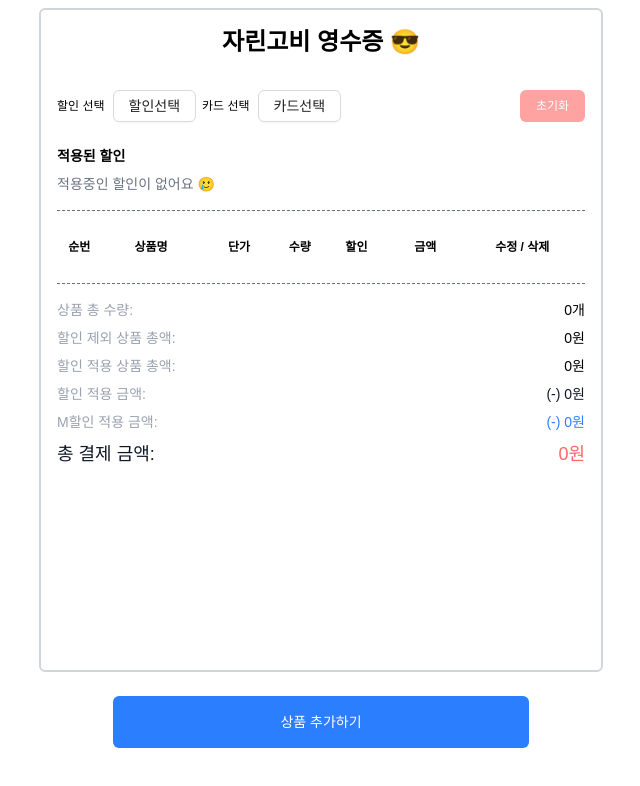
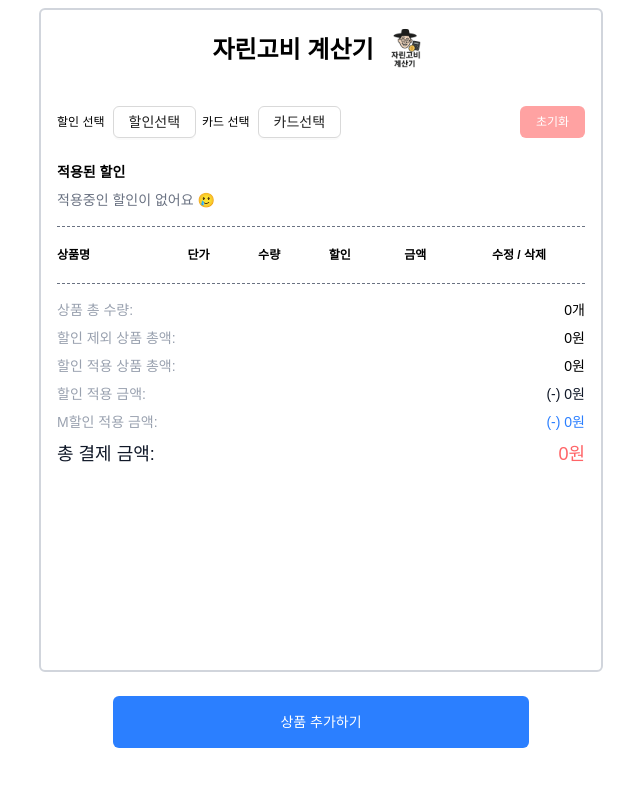
Before and after one commit to mkiz0403/m.caculator, a Next.js app: page / in a window 1280 px wide. Shown: the top 786 px of the page, without its empty margins (319-959 px from the left). Built offline with nearby package versions, Linux system fonts and the light colour scheme.

Commit message:
refector : td 사이즈 변경 , 헤더 문구 이미지 추가

```diff
--- a/src/app/caculator/page.tsx
+++ b/src/app/caculator/page.tsx
@@ -2,9 +2,9 @@
 
 import type { MenuProps } from 'antd';
 import { Button, Dropdown, Modal, message } from 'antd';
+import Image from 'next/image';
 import { useEffect, useState } from 'react';
 import AddProduct from './AddProduct';
-
 interface Product {
 	id: string;
 	name?: string;
@@ -308,7 +308,15 @@ export default function Receipt() {
 		<div className="min-h-screen w-full overflow-y-auto p-2 pb-32">
 			<div className="min-h-full w-full rounded-md border-2 border-gray-300 p-4">
 				<div className="flex flex-col gap-4">
-					<h1 className="text-center text-2xl font-bold">자린고비 영수증 😎</h1>
+					<div className="flex items-center justify-center gap-2">
+						<h1 className="text-center text-2xl font-bold">자린고비 계산기</h1>
+						<Image
+							src="/icons/save-512x512.png"
+							alt="자린고비 계산기"
+							width={48}
+							height={48}
+						/>
+					</div>
 					<div className="flex flex-col">
 						<div className="mt-4 flex justify-between">
 							<div className="flex items-center gap-1.5">
@@ -379,25 +387,22 @@ export default function Receipt() {
 						>
 							<thead className="sticky top-0 z-10 bg-white">
 								<tr className="border-b border-dashed border-gray-500">
-									<th className="border-none border-blue-500 text-center font-bold">
-										순번
-									</th>
-									<th className="border-none border-blue-500 p-2 text-center font-bold">
+									<th className="border-none border-blue-500 text-left font-bold">
 										상품명
 									</th>
-									<th className="border-none border-blue-500 p-2 text-center font-bold">
+									<th className="w-1/7 border-none border-blue-500 text-center font-bold">
 										단가
 									</th>
-									<th className="border-none border-blue-500 text-center font-bold">
+									<th className="w-1/8 border-none border-blue-500 text-center font-bold">
 										수량
 									</th>
-									<th className="border-none border-blue-500 p-1.5 text-center font-bold">
+									<th className="w-1/7 border-none border-blue-500 text-center font-bold">
 										할인
 									</th>
-									<th className="border-none border-blue-500 p-1.5 text-center font-bold">
+									<th className="w-1/7 border-none border-blue-500 text-center font-bold">
 										금액
 									</th>
-									<th className="border-none border-blue-500 p-1 text-center font-bold">
+									<th className="w-1/4 border-none border-blue-500 text-center font-bold">
 										수정 / 삭제
 									</th>
 								</tr>
@@ -435,25 +440,22 @@ export default function Receipt() {
 
 									return (
 										<tr key={product.id} className="text-xs">
-											<td className="border-none border-blue-500 text-center">
-												{index + 1}
-											</td>
-											<td className="border-none border-blue-500 p-2 text-center font-bold">
+											<td className="border-none border-blue-500 text-left font-bold">
 												{product.name || '상품'}
 											</td>
-											<td className="border-none border-blue-500 p-1.5 text-center">
+											<td className="border-none border-blue-500 text-center">
 												{product.price.toLocaleString()}
 											</td>
-											<td className="border-none border-blue-500 p-1 text-center">
+											<td className="border-none border-blue-500 text-center">
 												{product.quantity}
 											</td>
-											<td className="border-none border-blue-500 p-1.5 text-center">
+											<td className="border-none border-blue-500 text-center">
 												<div className="flex flex-col gap-1">
 													{/* 상품별 할인 (추가 할인) */}
 													{product.discountValue > 0 && (
 														<span className="text-xs">
 															{product.discountType === '원'
-																? `${product.discountValue.toLocaleString()}원`
+																? `${product.discountValue.toLocaleString()}`
 																: `${product.discountValue}%`}
 														</span>
 													)}
@@ -464,12 +466,12 @@ export default function Receipt() {
 														product.discountValue === 0 &&
 														membershipDiscountAmount > 0 && (
 															<span className="text-xs text-blue-500">
-																{membershipDiscountAmount.toLocaleString()}원
+																{membershipDiscountAmount.toLocaleString()}
 															</span>
 														)}
 												</div>
 											</td>
-											<td className="border-none border-blue-500 p-1.5 text-center">
+											<td className="border-none border-blue-500 text-center">
 												{finalPrice.toLocaleString()}
 											</td>
 											<td className="border-none border-blue-500 text-center">
```
